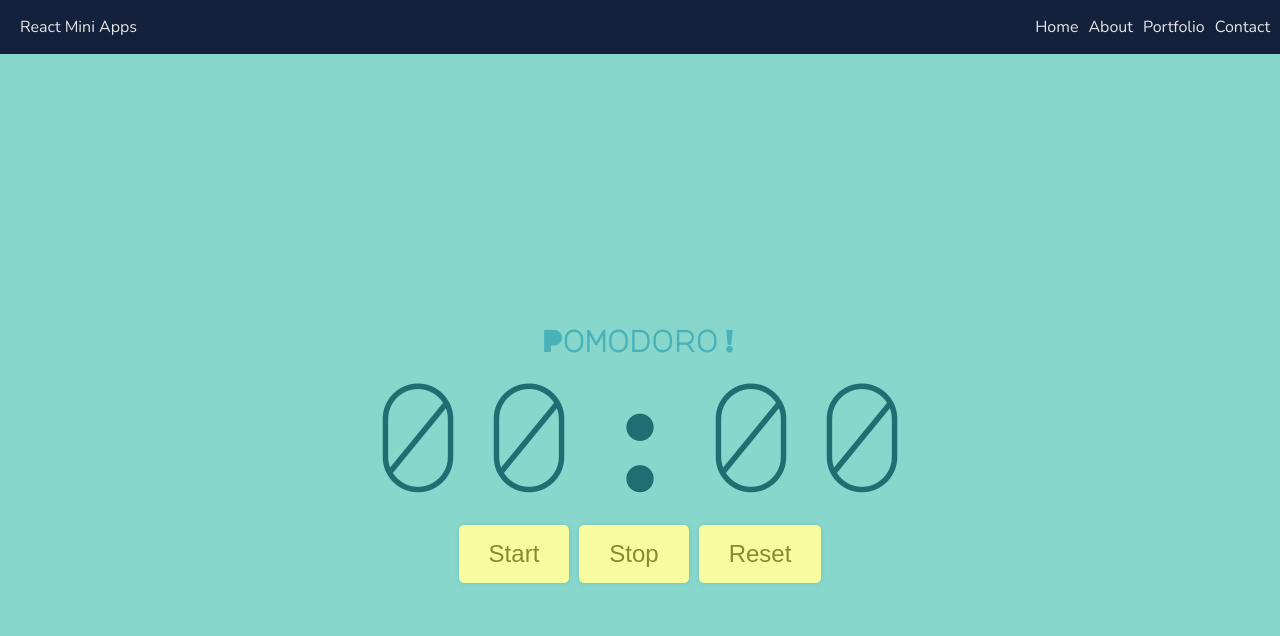
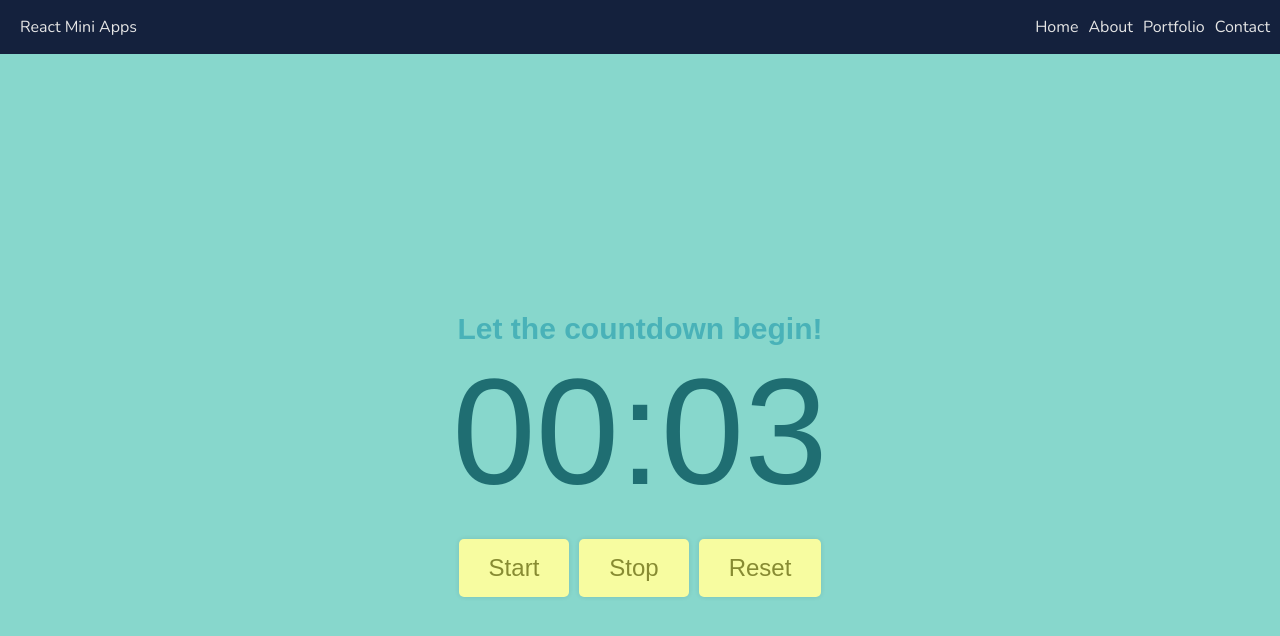
Before and after one commit to gaganssingh/react-mini-apps, a React (Create React App) app: page /pomodoro in a window 1280 px wide. Shown: the top 636 px of the page. Built offline with nearby package versions, Linux system fonts and the light colour scheme.

Commit message:
Added Pomodoro app and implemented basic count-down logic

```diff
--- a/src/projects/Pomodoro/Pomodoro.css
+++ b/src/projects/Pomodoro/Pomodoro.css
@@ -1,7 +1,5 @@
-@import url("https://fonts.googleapis.com/css2?family=Major+Mono+Display&display=swap");
-
 .pomodoro {
-    font-family: "Major Mono Display", monospace;
+    font-family: "Krona One", sans-serif;
     min-height: 100vh;
     padding-left: 20px;
     padding-right: 20px;
--- a/src/projects/Pomodoro/Pomodoro.js
+++ b/src/projects/Pomodoro/Pomodoro.js
@@ -1,19 +1,41 @@
-import React from "react";
+import React, { useState } from "react";
 import "./Pomodoro.css";
 
+const padTime = (time) => time.toString().padStart(2, "0");
+
 const Pomodoro = () => {
+    // State
+    const [timeLeft, setTimeLeft] = useState(3);
+    const [title, setTitle] = useState("Let the countdown begin!");
+
+    // helper functions
+    const startTimer = () => {
+        setInterval(() => {
+            setTimeLeft((timeLeft) => {
+                if (timeLeft >= 1) {
+                    return timeLeft - 1;
+                }
+                return 0;
+            });
+        }, 1000);
+    };
+
+    // Convert time to Minutes & Seconds
+    const minutes = padTime(Math.floor(timeLeft / 60));
+    const seconds = padTime(Math.floor(timeLeft - minutes * 60));
+
     return (
         <div className="pomodoro">
-            <h2>Pomodoro!</h2>
+            <h2>{title}</h2>
 
             <div className="pomodoro-timer">
-                <span>00</span>
+                <span>{minutes}</span>
                 <span>:</span>
-                <span>00</span>
+                <span>{seconds}</span>
             </div>
 
             <div className="pomodoro-buttons">
-                <button>Start</button>
+                <button onClick={startTimer}>Start</button>
                 <button>Stop</button>
                 <button>Reset</button>
             </div>
```
